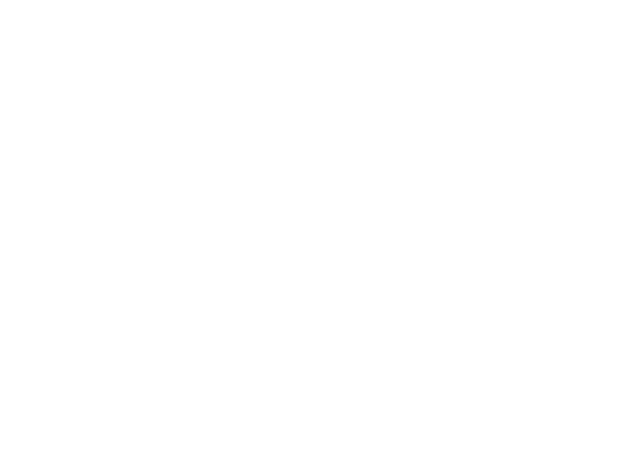
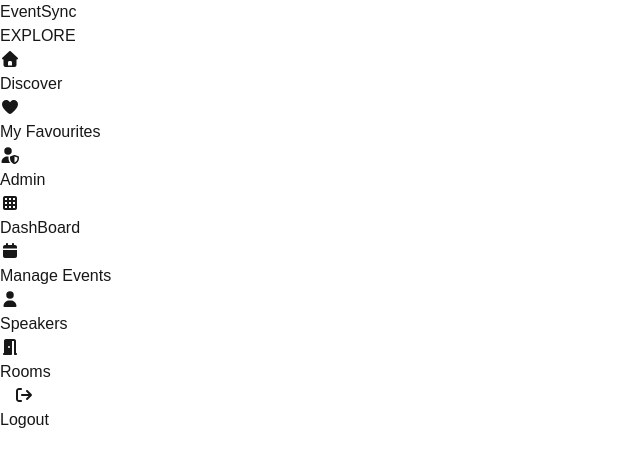
Before and after one commit to Proxima-Devs/EventSync, a Next.js app: page / in a window 1280 px wide. Before the commit this address had no page. Shown: the top 466 px of the page, without its empty margins (0-640 px from the left). Built offline with nearby package versions, Linux system fonts and the light colour scheme.

Commit message:
feat: add navbar

```diff
--- a/app/components/ui/NavBar.tsx
+++ b/app/components/ui/NavBar.tsx
@@ -0,0 +1,66 @@
+import Link from "next/link";
+import { FontAwesomeIcon } from "@fortawesome/react-fontawesome";
+import { faHouse, faHeart, faCalendar, faTableCells, faUser, faDoorOpen, faArrowRightFromBracket, faUserShield } from "@fortawesome/free-solid-svg-icons";
+
+
+export default function Navbar(){
+
+    return(
+        <div>
+            <div>
+
+                <h2 className="">EventSync</h2>
+            </div>
+            <div>
+                <p>EXPLORE</p>
+                <Link href="/">
+                <span className="">
+                    <FontAwesomeIcon icon={faHouse}/>
+                    <p>Discover</p>
+                </span>
+
+                </Link>
+                <Link href="/favourites">
+                    <span>
+                       <FontAwesomeIcon icon={faHeart}/>
+                       <p>My Favourites</p>
+                    </span>
+                </Link>
+                <Link href="/dashboard">
+                <span>
+                    <FontAwesomeIcon icon={faUserShield}/>
+                    <h3>Admin</h3>
+                </span>
+                    <span>
+                        <FontAwesomeIcon icon={faTableCells}/>
+                        <p>DashBoard</p>
+                    </span>
+                </Link>
+                <Link href="/events">
+                    <span>
+                        <FontAwesomeIcon icon={faCalendar}/>
+                        <p>Manage Events</p>
+                    </span>
+                </Link>
+                <Link href="/speaker">
+                    <span>
+                        <FontAwesomeIcon icon={faUser}/>
+                        <p>Speakers</p>
+                    </span>
+                </Link>
+                <Link href="/room">
+                    <span>
+                        <FontAwesomeIcon icon={faDoorOpen}/>
+                        <p>Rooms</p>
+                    </span>
+                </Link>
+            </div>
+            <div>
+                <button>
+                    <FontAwesomeIcon icon={faArrowRightFromBracket}/>
+                    <p>Logout</p>
+                </button>
+            </div>
+        </div>
+    )
+}
--- a/app/layout.tsx
+++ b/app/layout.tsx
@@ -1,6 +1,10 @@
 import type { Metadata } from "next";
 import { Geist, Geist_Mono } from "next/font/google";
+import '@fortawesome/fontawesome-svg-core/styles.css'
+import { config } from "@fortawesome/fontawesome-svg-core";
 import "./globals.css";
+
+config.autoAddCss = false
 
 const geistSans = Geist({
   variable: "--font-geist-sans",
--- a/app/page.tsx
+++ b/app/page.tsx
@@ -1,5 +1,12 @@
 import { redirect } from "next/navigation";
+import Navbar from "../app/components/ui/NavBar"
 
 export default function RootPage() {
-  redirect("/login");
+  return(
+    <div>
+        <Navbar/>
+    </div>
+  )
+ // redirect("/login");
+
 }
--- a/package.json
+++ b/package.json
@@ -9,6 +9,9 @@
     "lint": "eslint"
   },
   "dependencies": {
+    "@fortawesome/fontawesome-svg-core": "^7.2.0",
+    "@fortawesome/free-solid-svg-icons": "^7.2.0",
+    "@fortawesome/react-fontawesome": "^3.3.1",
     "@prisma/adapter-pg": "^7.7.0",
     "@prisma/client": "^7.7.0",
     "better-auth": "^1.6.0",
```
Also changed, not shown: 1 other file (tests, documents, lock files or other folders).
